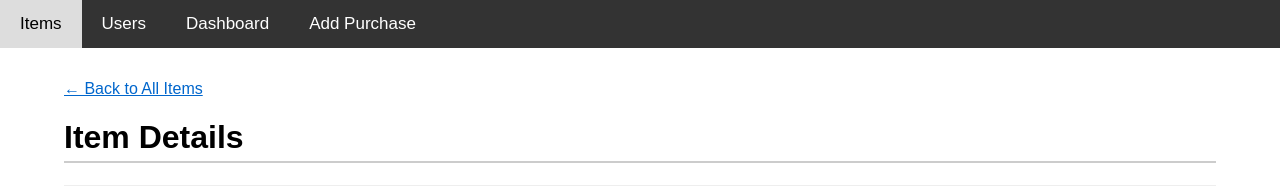
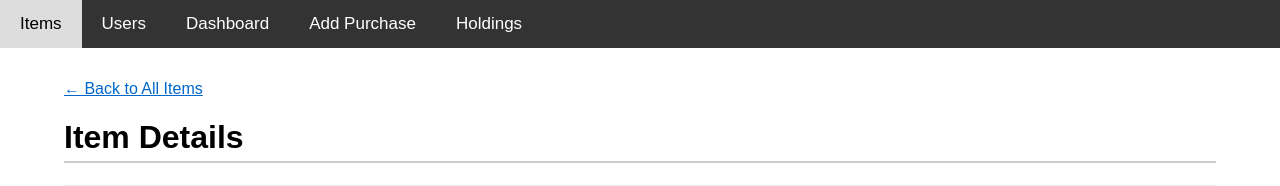
Before and after one commit to Zhijing-W/CSGO2_TransactionData_Platform, a Flask app: page /item/1 in a window 1280 px wide. Shown: the top 186 px of the page. Run offline with Flask 3, Linux system fonts and the light colour scheme.

Commit message:
Add link to Holdings in base.html

```diff
--- a/templates/base.html
+++ b/templates/base.html
@@ -81,6 +81,8 @@
         <a href="{{ url_for('users_list') }}">Users</a>
         <a href="{{ url_for('dashboard') }}">Dashboard</a>
         <a href="{{ url_for('purchase_new_form') }}">Add Purchase</a>
+        <a href="{{ url_for('holdings_redirect') }}">Holdings</a>
+    </div>
     </div>
 
     <div class="container">
```
